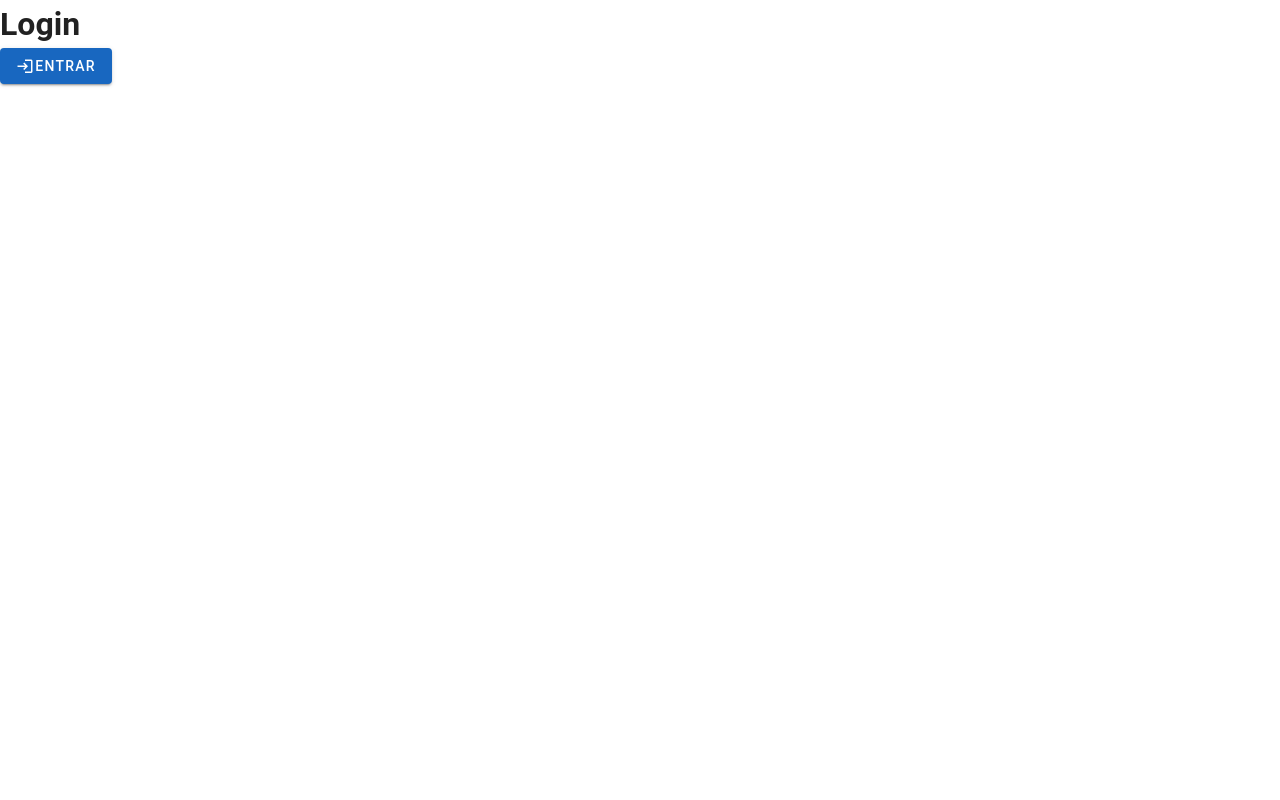
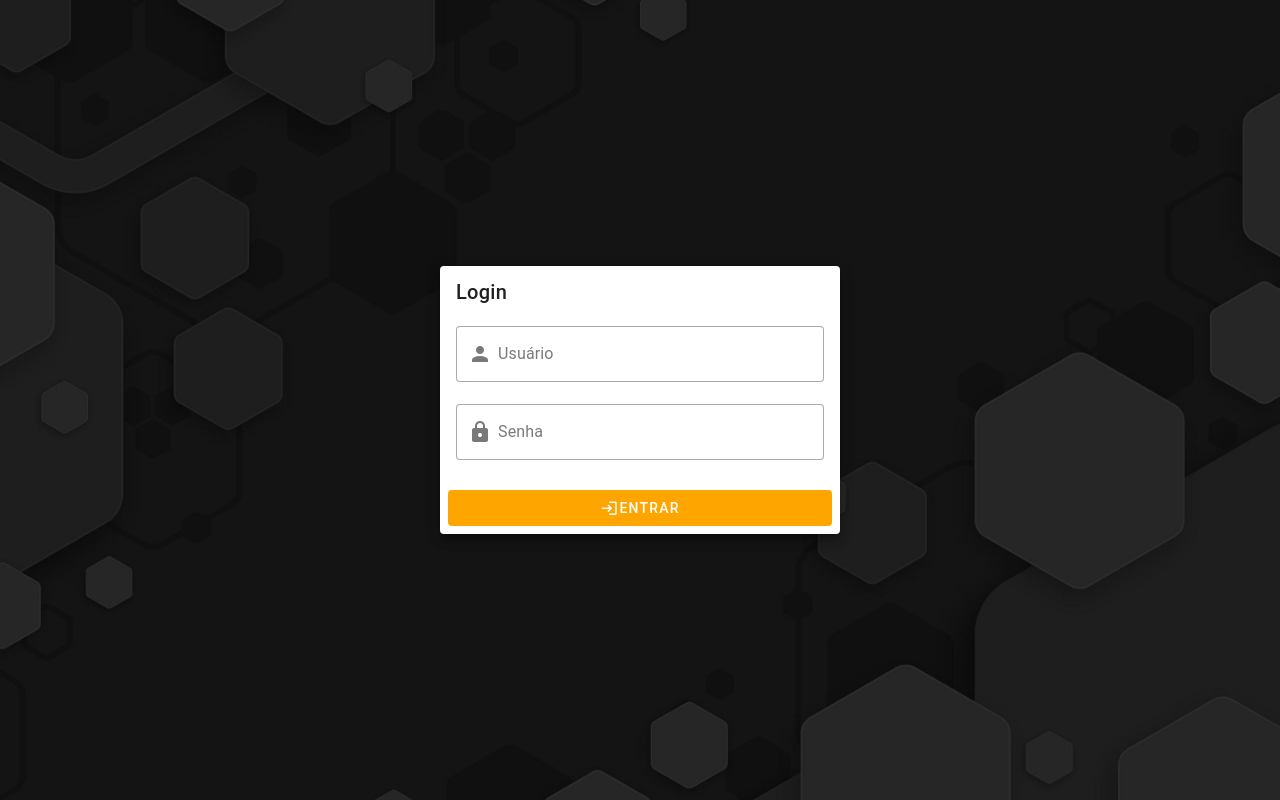
Before and after one commit to brunohaup/haupSistemFrontend, a Vue app: page / in a window 1280 px wide. Built offline with nearby package versions, Linux system fonts and the light colour scheme.

Commit message:
tela de login funcional

```diff
--- a/src/router/index.js
+++ b/src/router/index.js
@@ -1,10 +1,10 @@
 import { createRouter, createWebHistory } from 'vue-router';
 import Login from '../views/Login.vue'
-//import Usuarios from '../views/Usuarios.vue';
+import Usuarios from '../views/Usuario.vue';
 
 const routes = [
   { path: '/', name: 'Login', component: Login },
-  //{ path: '/usuarios', name: 'Usuarios', component: Usuarios }
+  { path: '/usuarios', name: 'Usuarios', component: Usuarios }
 ];
 
 const router = createRouter({
--- a/src/views/Login.vue
+++ b/src/views/Login.vue
@@ -1,13 +1,24 @@
 <script setup>
 import api from '../services/baseApi.js';
 import { ref } from 'vue';
+import { useRouter } from 'vue-router';
+
+const router = useRouter();
 
 const username = ref(null);
 const password = ref(null);
+const loading = ref(false);
+const loginFormRef = ref(null);
 
-function login() {
+const usernameRules = [
+  v => !!v || 'O usuário é obrigatório',
+  v => v.length >= 3 || 'O usuário deve ter pelo menos 3 caracteres'
+];
+const passwordRules = [
+  v => !!v || 'A senha é obrigatória',
+  v => v.length >= 6 || 'A senha deve ter pelo menos 6 caracteres'
+];
 
-    console.log("AAAAAAAAAAAAAAA");
 
     /*const response = await api.post('/login', {
         username: username.value,
@@ -15,21 +26,88 @@ function login() {
     });
 
     console.log('Token:', response.data.token);
-    localStorage.setItem('token', response.data.token);
-    this.$router.push('/usuarios'); // redireciona para a listagem
+
     */
+
+async function login() {
+  loading.value = true
+  const valid = await loginFormRef.value.validate();
+  if (valid.valid) {
+    const response = await api.post('/login', {
+        username: username.value,
+        password: password.value
+    });
+    if(response.status === 200){
+      localStorage.setItem('token', response.headers.authorization);
+      router.push('/usuarios'); // redireciona para a listagem
+    }
+
+    loading.value = false;
+  } else {
+    loading.value = false;
+  }
 }
 
 </script>
 
 <template>
-  <div>
-    <h1>Login</h1>
+  <div class="login-background">
+    <v-form ref="loginFormRef" @submit.prevent="login">
+      <v-card
+        elevation="8"
+        width="400"
+      >
+        <v-card-item>
+          <v-card-title>
+            Login
+          </v-card-title>
+        </v-card-item>
 
-    <v-btn color="primary" @click="login()">
-      <v-icon left>mdi-login</v-icon>
-      Entrar
-    </v-btn>
+        <v-card-text style="padding-bottom: 0px; padding-top: 8px;">
+          <div>
+            <v-text-field
+              label="Usuário"
+              variant="outlined"
+              v-model="username"
+              :rules="usernameRules"
+              prepend-inner-icon="mdi-account"
+            ></v-text-field>
 
+            <v-text-field
+              label="Senha"
+              variant="outlined"
+              type="password"
+              v-model="password"
+              :rules="passwordRules"
+              prepend-inner-icon="mdi-lock"
+            ></v-text-field>
+          </div>
+        </v-card-text>
+
+        <v-card-actions>
+          <v-btn
+            type="submit"
+            style="width: 100%; color: white; background: orange;"
+            :loading="loading"
+          >
+            <v-icon left>mdi-login</v-icon>
+            Entrar
+          </v-btn>
+        </v-card-actions>
+      </v-card>
+    </v-form>
   </div>
 </template>
+
+<style scoped>
+.login-background {
+  background-image: url('/public/5137894.jpg');
+  background-size: cover;
+  background-position: center;
+  background-repeat: no-repeat;
+  min-height: 100vh;
+  display: flex;
+  align-items: center;
+  justify-content: center;
+}
+</style>
--- a/src/views/Usuario.vue
+++ b/src/views/Usuario.vue
@@ -1,29 +1,23 @@
 <script setup>
-import api from '../services/api';
+import api from '../services/baseApi.js';
+import { ref, onMounted } from 'vue';
 
-export default {
-  data() {
-    return {
-      usuario: []
-    };
-  },
-  async mounted() {
-    const token = localStorage.getItem('token');
-    const response = await api.get('/usuarios', {
-      headers: {
-        Authorization: `Bearer ${token}`
-      }
-    });
-    this.usuarios = response.data;
-  }
-};
+onMounted ( async () => {
+  const token = localStorage.getItem('token');
+  console.log("ss", token);
+
+  const response = await api.get('/usuario/1', {
+    headers: {
+      Authorization: token
+    }
+  });
+  console.log("kkkk",response);
+})
+
 </script>
 
 <template>
   <div>
     <h1>Lista de Usuários</h1>
-    <ul>
-      <li v-for="user in usuarios" :key="user.id">{{ user.nome }}</li>
-    </ul>
   </div>
 </template>
```
Also changed, not shown: public/5137894.jpg (added).
